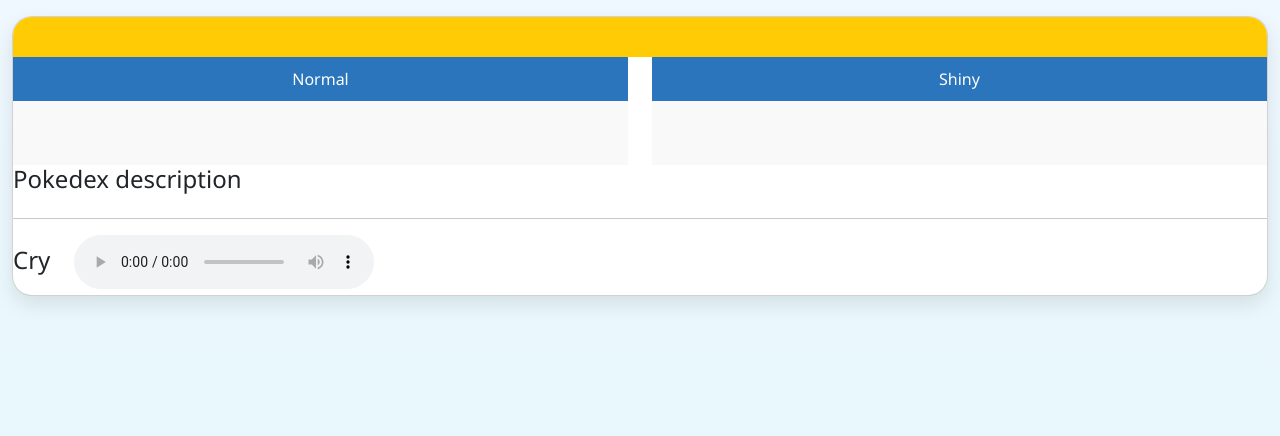
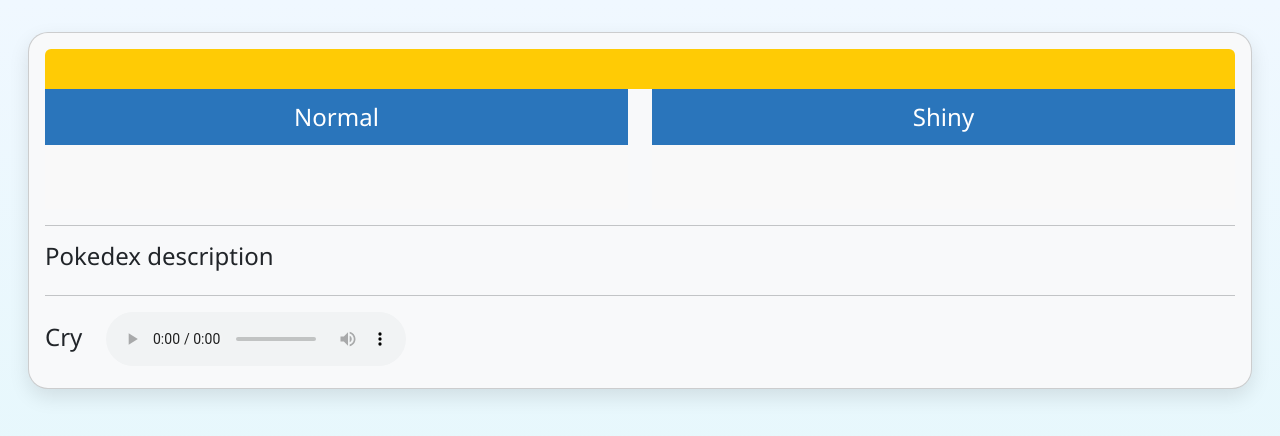
Before and after one commit to buenex/pokemonOfTheDay, a plain HTML site: page index.html in a window 1280 px wide. Drawn offline with nearby package versions, Linux system fonts and the light colour scheme; no server answers.

Commit message:
Change README and update design

```diff
--- a/index.html
+++ b/index.html
@@ -8,23 +8,24 @@
         <link href="https://fonts.googleapis.com/css2?family=Press+Start+2P&display=swap" rel="stylesheet">
     </head>
     <body>
-        <div class="container-fluid mt-3">
-            <div class="card pokemon-card text-center">
-                <h2 id="pokemonName"></h2>
+        <div class="container-fluid mt-3 ">
+            <div class="card pokemon-card text-center m-3 p-3 bg-light">
+                <h2 id="pokemonName" class="rounded-top"></h2>
                 <div class="row row-cols-2">
                     <div class="col">
-                        <div class="pokemon-type-title">Normal</div>
+                        <div class="pokemon-type-title fs-4">Normal</div>
                         <div class="img-container">
                             <img id="normalImage" src="">
                         </div>
                     </div>
                     <div class="col">
-                        <div class="pokemon-type-title">Shiny</div>
+                        <div class="pokemon-type-title fs-4">Shiny</div>
                         <div class="img-container">
                             <img id="shinyImage" src="" >
                         </div>
                     </div>
                 </div>
+                <hr>
                 <div class="text-start">
                     <h4>Pokedex description</h4>
                     <h5 id="pokedexDescription"></h5>
```
Also changed, not shown: 1 other file.
